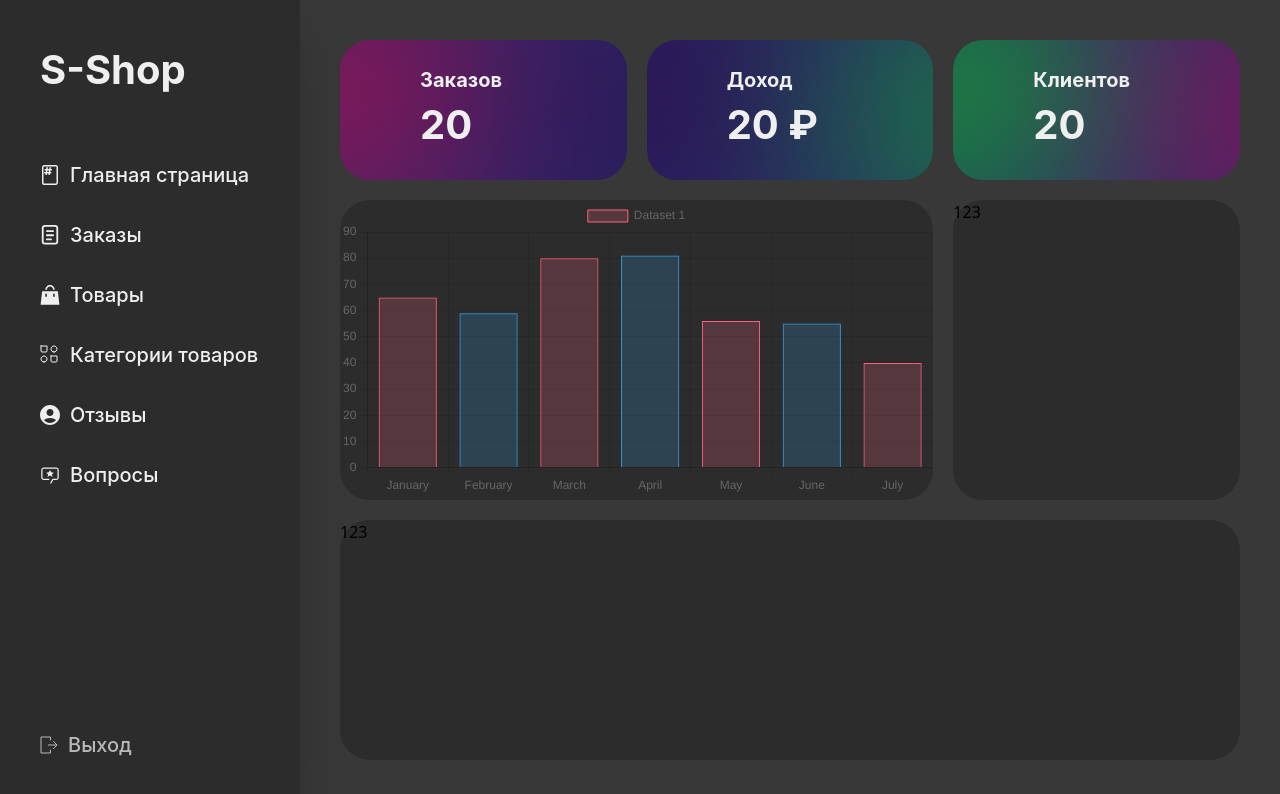
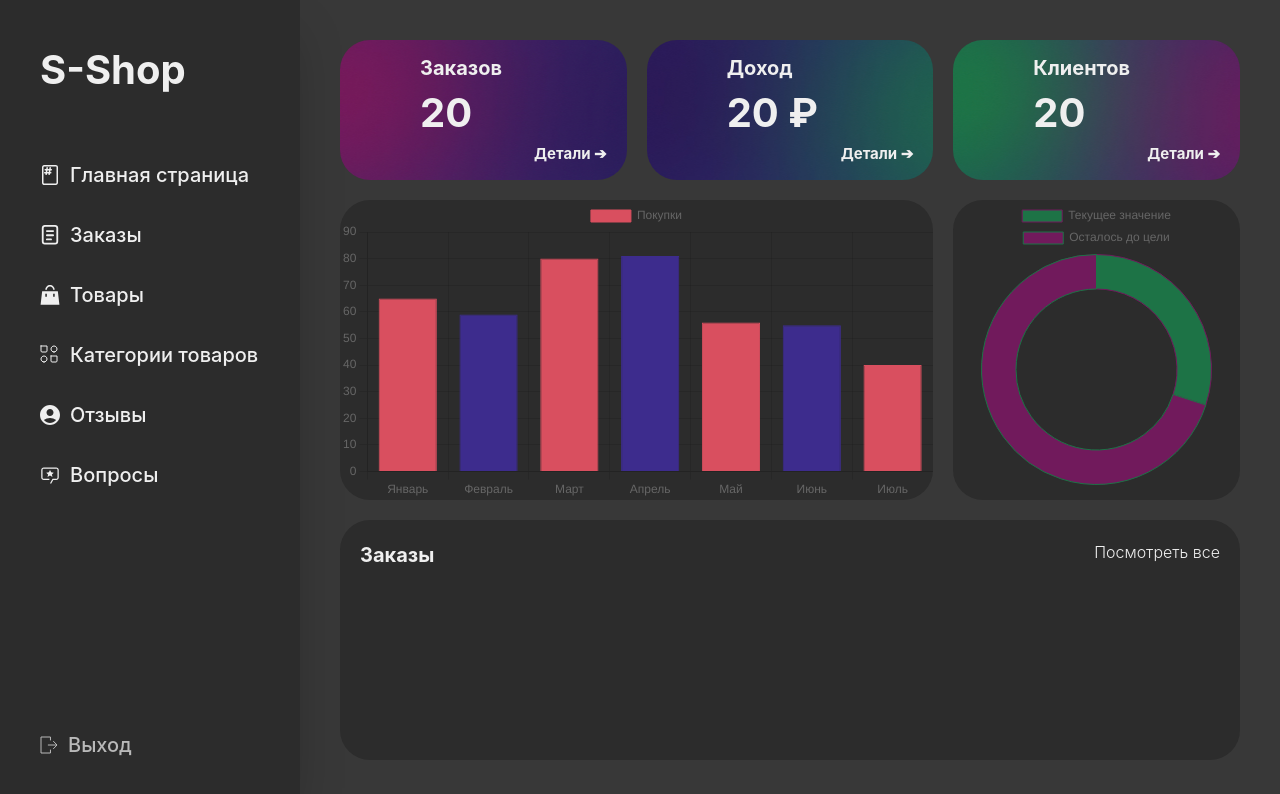
Before and after one commit to sdippy/AdminDashboard, a Vue app: page / in a window 1280 px wide. Shown: the top 794 px of the page. Built offline with nearby package versions, Linux system fonts and the light colour scheme.

Commit message:
all_good

```diff
--- a/src/components/BarChart.vue
+++ b/src/components/BarChart.vue
@@ -12,13 +12,13 @@ onMounted(() => {
   new Chart(ctx, {
     type: 'bar',
     data: {
-      labels: ['January', 'February', 'March', 'April', 'May', 'June', 'July'],
+      labels: ['Январь', 'Февраль', 'Март', 'Апрель', 'Май', 'Июнь', 'Июль'],
       datasets: [
         {
-          label: 'Dataset 1',
+          label: 'Покупки',
           data: [65, 59, 80, 81, 56, 55, 40],
-          backgroundColor: ['rgba(255, 99, 132, 0.2)', 'rgba(54, 162, 235, 0.2)'],
-          borderColor: ['rgba(255, 99, 132, 1)', 'rgba(54, 162, 235, 1)'],
+          backgroundColor: ['rgba(217, 79, 95, 1)', 'rgba(61, 44, 141, 1)'],
+          borderColor: ['rgba(217, 79, 95, 1)', 'rgba(61, 44, 141, 1)'],
           borderWidth: 1
         }
       ]
@@ -35,14 +35,13 @@ onMounted(() => {
 </script>
 
 <template>
-  <div class="h-[300px] w-full mx-auto">
-    <canvas ref="chartCanvas"></canvas>
+  <div class="h-[300px] w-full flex justify-center items-center">
+    <canvas ref="chartCanvas" style="width: 100%; height: 100%"></canvas>
   </div>
 </template>
 
 <style scoped>
 .chart-container {
   position: relative;
-  height: 300px;
 }
 </style>
--- /dev/null
+++ b/src/components/RingChart.vue
@@ -0,0 +1,54 @@
+<script setup>
+import { ref, onMounted } from 'vue'
+import { Chart, registerables } from 'chart.js'
+
+// Регистрируем компоненты Chart.js
+Chart.register(...registerables)
+
+const chartCanvas = ref(null)
+
+onMounted(() => {
+  const ctx = chartCanvas.value.getContext('2d')
+  new Chart(ctx, {
+    type: 'doughnut',
+    data: {
+      labels: ['Текущее значение', 'Осталось до цели'],
+      datasets: [
+        {
+          label: 'Progress',
+          data: [300, 1000 - 300], // Текущее значение и оставшееся до цели (например, 300 текущего и 200 оставшегося)
+          backgroundColor: ['rgba(29, 115, 70, 1)', 'rgba(113, 26, 92, 1)'],
+          borderColor: ['rgba(113, 26, 92, 1)', 'rgba(29, 115, 70, 1)'],
+          borderWidth: 1
+        }
+      ]
+    },
+    options: {
+      cutout: '70%', // Настройка размера отверстия в середине диаграммы (для кольцевой диаграммы)
+      plugins: {
+        tooltip: {
+          callbacks: {
+            label: function (context) {
+              return context.label + ': ' + context.raw
+            }
+          }
+        }
+      }
+    }
+  })
+})
+</script>
+
+<template>
+  <div class="chart-container flex justify-center items-center">
+    <canvas ref="chartCanvas"></canvas>
+  </div>
+</template>
+
+<style scoped>
+.chart-container {
+  position: relative;
+  height: 95%; /* Устанавливаем высоту контейнера */
+  width: 100%; /* Устанавливаем ширину контейнера */
+}
+</style>
--- a/src/components/main_page.vue
+++ b/src/components/main_page.vue
@@ -1,5 +1,6 @@
 <script setup>
 import BarChart_component from './BarChart.vue'
+import RingChart_component from './RingChart.vue'
 </script>
 
 <template>
@@ -11,36 +12,71 @@ import BarChart_component from './BarChart.vue'
         >
           <h2 class="text-[#efefef] font-bold text-[20px]">Заказов</h2>
           <span class="text-[#efefef] font-bold text-[40px]">20</span>
+          <div class="flex justify-end">
+            <a
+              href="#"
+              class="text-[#efefef] font-bold text-[15px] text-right mr-[20px] border-b border-transparent hover:border-b hover:border-[#efefef] transition-all ease-in-out"
+              >Детали ➔</a
+            >
+          </div>
         </div>
         <div
           class="money flex flex-col h-[140px] rounded-[30px] pl-20 justify-center hover:shadow-2xl hover:-translate-y-1 transition-all ease-in-out"
         >
           <h2 class="text-[#efefef] font-bold text-[20px]">Доход</h2>
           <span class="text-[#efefef] font-bold text-[40px]">20 ₽</span>
+          <div class="flex justify-end">
+            <a
+              href="#"
+              class="text-[#efefef] font-bold text-[15px] text-right mr-[20px] border-b border-transparent hover:border-b hover:border-[#efefef] transition-all ease-in-out"
+              >Детали ➔</a
+            >
+          </div>
         </div>
         <div
           class="clients flex flex-col h-[140px] rounded-[30px] pl-20 justify-center hover:shadow-2xl hover:-translate-y-1 transition-all ease-in-out"
         >
           <h2 class="text-[#efefef] font-bold text-[20px]">Клиентов</h2>
           <span class="text-[#efefef] font-bold text-[40px]">20</span>
+          <div class="flex justify-end">
+            <a
+              href="#"
+              class="text-[#efefef] font-bold text-[15px] text-right mr-[20px] border-b border-transparent hover:border-b hover:border-[#efefef] transition-all ease-in-out"
+              >Детали ➔</a
+            >
+          </div>
         </div>
       </div>
       <div class="grid grid-cols-3 grid-rows-1 gap-5">
         <div
-          class="col-span-2 bg-[#2C2C2C] h-[300px] rounded-[30px] hover:shadow-2xl hover:-translate-y-1 transition-all ease-in-out"
+          class="col-span-2 bg-[#2C2C2C] h-[300px] rounded-[30px] flex justify-center hover:shadow-2xl hover:-translate-y-1 transition-all ease-in-out"
         >
           <BarChart_component />
         </div>
         <div
-          class="col-start-3 h-[300px] bg-[#2C2C2C] rounded-[30px] hover:shadow-2xl hover:-translate-y-1 transition-all ease-in-out"
+          class="col-start-3 h-[300px] bg-[#2C2C2C] rounded-[30px] flex justify-center hover:shadow-2xl hover:-translate-y-1 transition-all ease-in-out"
         >
-          123
+          <RingChart_component />
         </div>
       </div>
       <div
-        class="bg-[#2C2C2C] h-full rounded-[30px] hover:shadow-2xl hover:-translate-y-1 transition-all ease-in-out"
+        class="bg-[#2C2C2C] h-full rounded-[30px] hover:shadow-2xl hover:-translate-y-1 transition-all ease-in-out flex flex-col p-5 gap-5"
       >
-        123
+        <div class="w-full flex justify-between">
+          <h2 class="text-[#efefef] font-bold text-[20px]">Заказы</h2>
+          <a
+            href="#"
+            class="text-[#efefef] font-light text-[16px] border-b border-transparent hover:border-[#efefef] transition-all ease-in-out"
+            >Посмотреть все</a
+          >
+        </div>
+        <div class="w-full flex justify-between text-[#B9B9B9] font-light text-[16px]">
+          <!-- <span>Заказ</span>
+          <span>ФИО клиента</span>
+          <span>Дата</span>
+          <span>Цена</span>
+          <span>Статус заказа</span> -->
+        </div>
       </div>
     </div>
   </div>
@@ -48,21 +84,21 @@ import BarChart_component from './BarChart.vue'
 
 <style scoped>
 .order {
-  background-image: url('/public/bg.jpg');
+  background-image: url('/bg.jpg');
   background-size: cover;
   background-position: center;
   background-repeat: no-repeat;
 }
 
 .money {
-  background-image: url('/public/bg (1).jpg');
+  background-image: url('/bg (1).jpg');
   background-size: cover;
   background-position: center;
   background-repeat: no-repeat;
 }
 
 .clients {
-  background-image: url('/public/bg (2).jpg');
+  background-image: url('/bg (2).jpg');
   background-size: cover;
   background-position: center;
   background-repeat: no-repeat;
```
